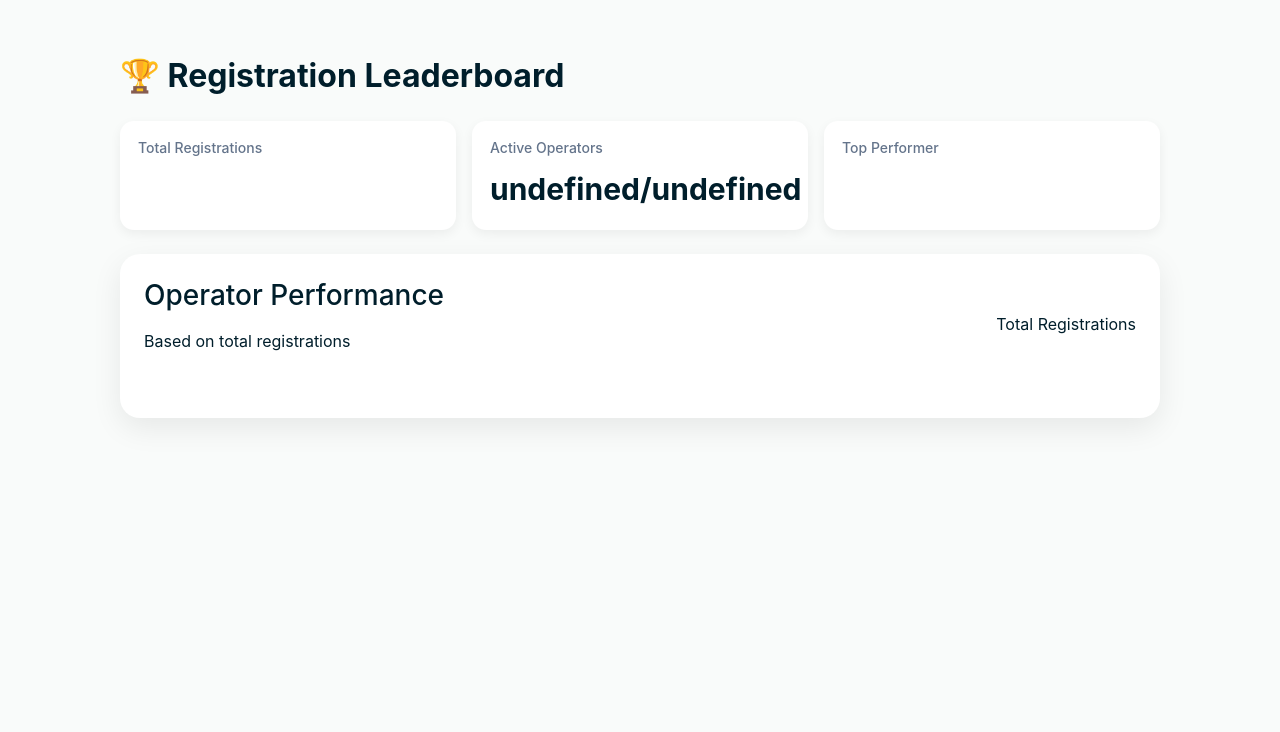
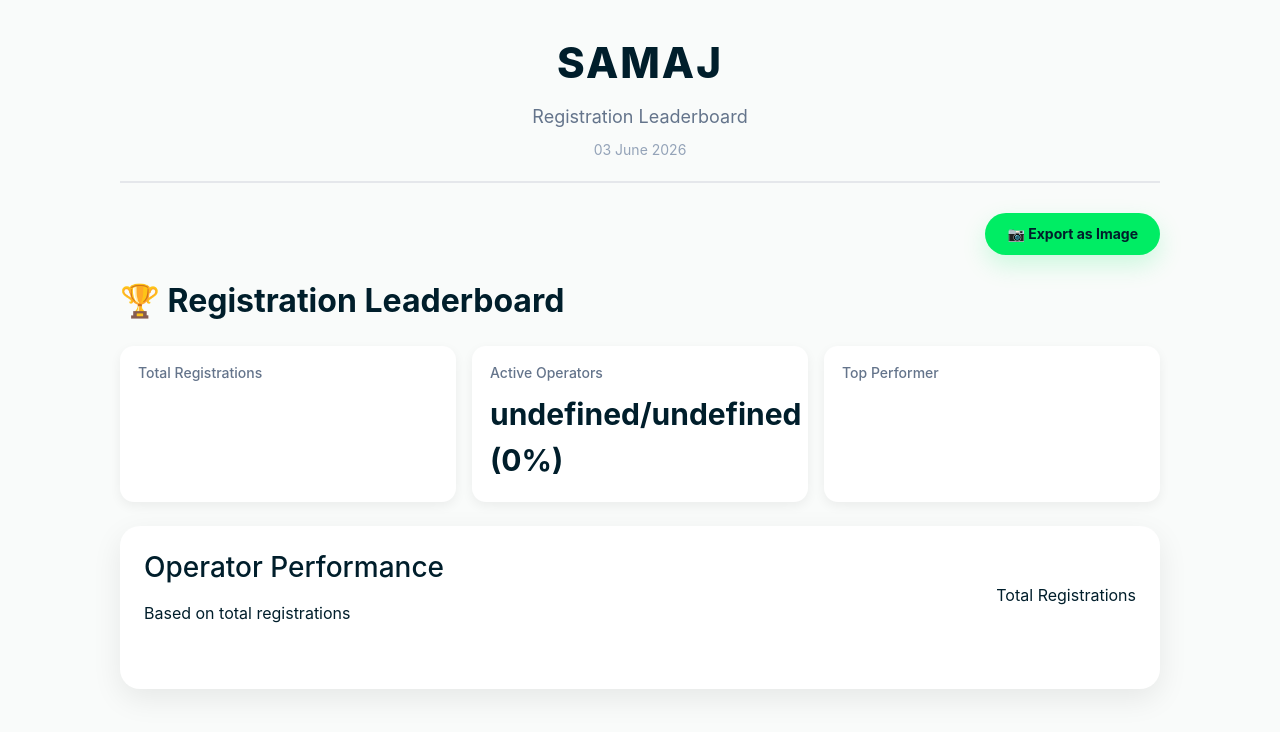
Before and after one commit to suniljlandge/merasamaj, a Flask app: template samaj/templates/operator-leaderboard.html in a window 1280 px wide. Shown: the top 732 px of the page. Run offline with Flask 3, Linux system fonts and the light colour scheme; the template is opened without the code that fills it, so the values that code supplies are empty.

Commit message:
update operator leaderboard page

```diff
--- a/samaj/templates/operator-leaderboard.html
+++ b/samaj/templates/operator-leaderboard.html
@@ -48,38 +48,6 @@ Registration Leaderboard
 .total-card strong{
     display:block;
     font-size:34px;
-}
-
-.champion-card{
-    display:flex;
-    align-items:center;
-    gap:20px;
-    padding:20px;
-    border-radius:16px;
-    background:linear-gradient(
-        135deg,
-        #fef3c7,
-        #fde68a
-    );
-    margin-bottom:25px;
-}
-
-.champion-medal{
-    font-size:60px;
-}
-
-.champion-details{
-    flex:1;
-}
-
-.champion-details h3{
-    margin:0;
-    font-size:28px;
-}
-
-.champion-share{
-    font-size:40px;
-    font-weight:700;
 }
 
 .operator-item{
@@ -270,14 +238,91 @@ Registration Leaderboard
     );
 }
 
+.report-brand{
+    text-align:center;
+    margin-bottom:30px;
+    padding-bottom:20px;
+    border-bottom:2px solid #e5e7eb;
+}
+
+.report-brand h1{
+    margin:0;
+    font-size:42px;
+    font-weight:800;
+    letter-spacing:2px;
+}
+
+.report-subtitle{
+    font-size:18px;
+    color:#64748b;
+    margin-top:8px;
+}
+
+#reportDate{
+    margin-top:8px;
+    font-size:14px;
+    color:#94a3b8;
+}
+
+@media (max-width:768px){
+
+    .dashboard-header{
+        flex-direction:column;
+        text-align:center;
+        gap:15px;
+    }
+
+    .podium{
+        flex-direction:column;
+        align-items:stretch;
+    }
+
+    .podium-card{
+        max-width:none;
+    }
+
+    .operator-top{
+        flex-direction:column;
+        align-items:flex-start;
+        gap:6px;
+    }
+}
+
 </style>
 
 </head>
 
 <body>
 
-<div class="page-container">
+<div
+    class="page-container"
+    id="leaderboardReport"
+>
 
+    <div class="report-brand">
+
+        <h1>SAMAJ</h1>
+
+        <div class="report-subtitle">
+            Registration Leaderboard
+        </div>
+
+        <div id="reportDate"></div>
+
+    </div>
+<div
+    id="exportControls"
+    style="text-align:right;margin-bottom:20px;"
+>
+
+    <button
+        id="exportLeaderboard"
+        class="button-primary"
+    >
+        📷 Export as Image
+    </button>
+
+</div>
 <h1 class="page-title">
 🏆 Registration Leaderboard
 </h1>
@@ -370,10 +415,10 @@ async function loadLeaderboard() {
           )
         : 0;
 
-    document.getElementById(
-        "activeOperators"
-    ).textContent =
-        `${data.activeOperators}/${data.totalOperators}`;
+document.getElementById(
+    "activeOperators"
+).textContent =
+    `${data.activeOperators}/${data.totalOperators} (${activePercent}%)`;
 
     document.getElementById(
         "topOperator"
@@ -390,7 +435,7 @@ async function loadLeaderboard() {
     }
 }
 
-loadLeaderboard();
+
 
 function renderLeaderboard(operators){
 
@@ -559,9 +604,76 @@ function renderPodium(operators){
     `;
 }
 
+document.getElementById(
+    "reportDate"
+).textContent =
+    new Date().toLocaleDateString(
+        "en-IN",
+        {
+            day:"2-digit",
+            month:"long",
+            year:"numeric"
+        }
+    );
+
+
+document
+    .getElementById(
+        "exportLeaderboard"
+    )
+    .addEventListener(
+        "click",
+        async () => {
+
+            const controls =
+                document.getElementById(
+                    "exportControls"
+                );
+
+            controls.style.display =
+                "none";
+
+            const canvas =
+                await html2canvas(
+                    document.getElementById(
+                        "leaderboardReport"
+                    ),
+                    {
+                        scale: 2,
+                        useCORS: true,
+                        backgroundColor:
+                            "#ffffff"
+                    }
+                );
+
+            controls.style.display =
+                "";
+
+            const link =
+                document.createElement(
+                    "a"
+                );
+
+            const today =
+                new Date()
+                    .toISOString()
+                    .slice(0,10);
+
+            link.download =
+                `registration-leaderboard-${today}.png`;
+
+            link.href =
+                canvas.toDataURL(
+                    "image/png"
+                );
+
+            link.click();
+
+        }
+    );
+
 loadLeaderboard();
-
 </script>
-
+<script src="https://cdn.jsdelivr.net/npm/html2canvas@1.4.1/dist/html2canvas.min.js"></script>
 </body>
 </html>
```
